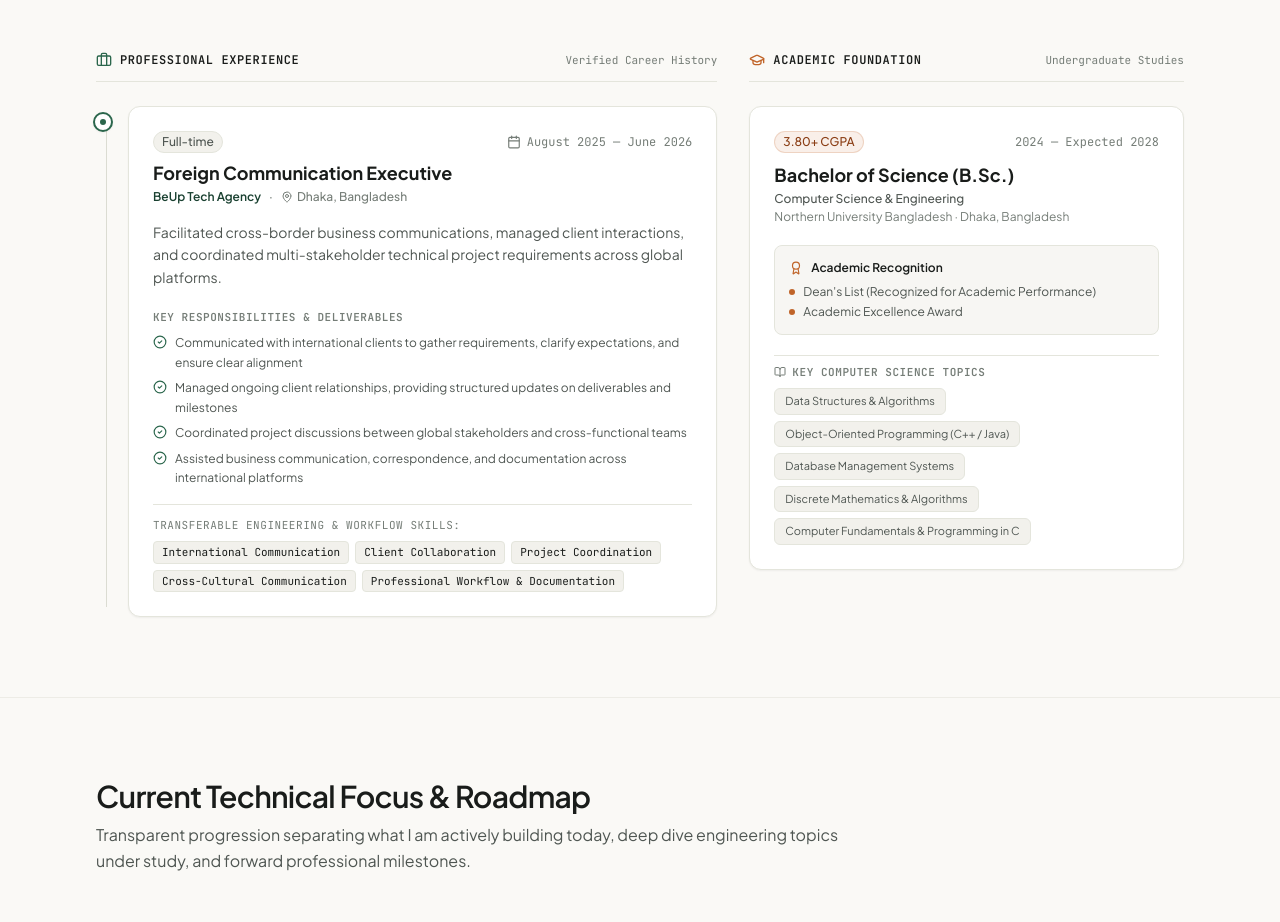
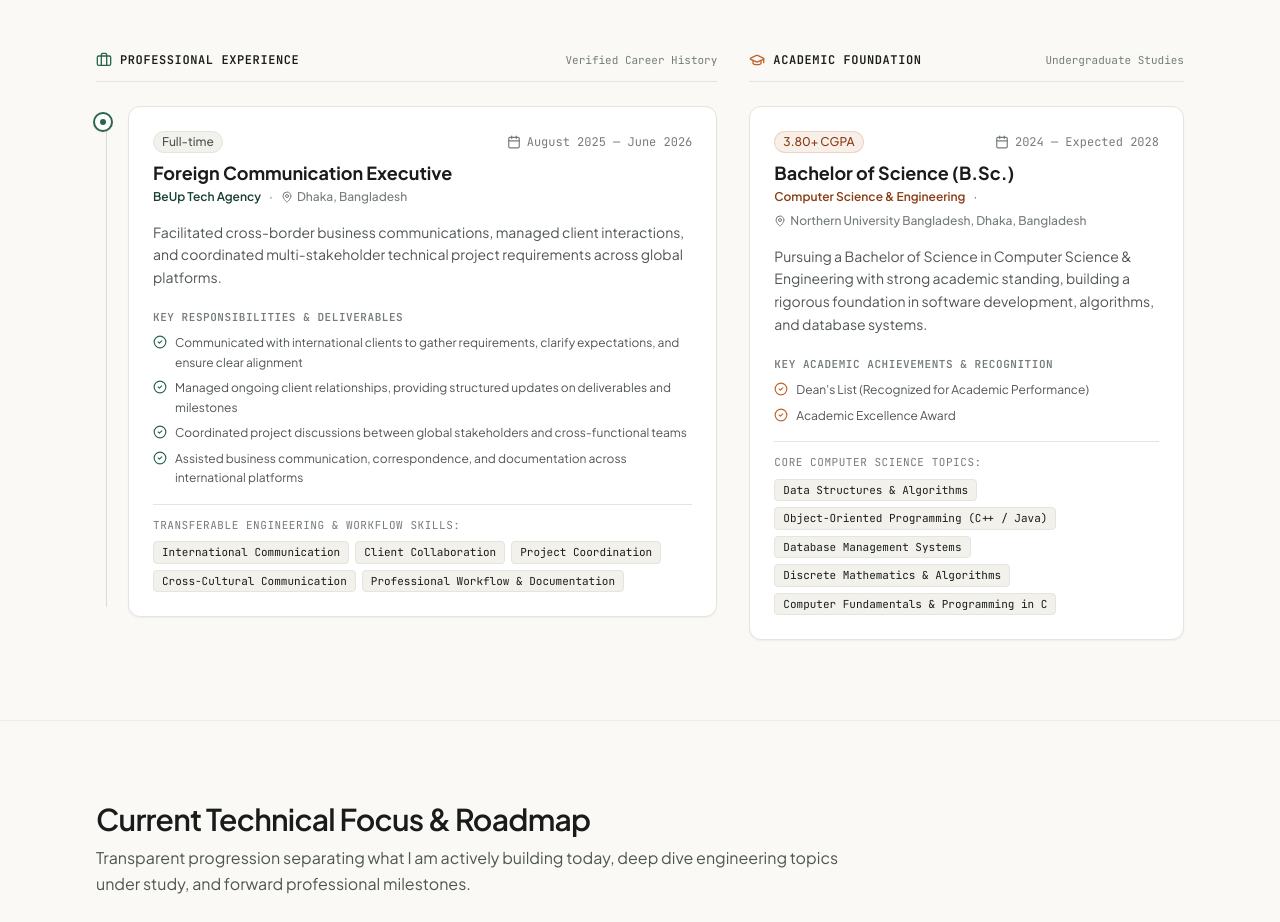
Before and after one commit to bakibillah227/md-bakibillah---portfolio, a React (Vite) app: page / in a window 1280 px wide. Shown: the part 3565-4487 px from the top of the page. Built offline with nearby package versions, Linux system fonts and the light colour scheme; no server answers.

Commit message:
Match academic card layout to professional card in Experience section

```diff
--- a/src/data/education.ts
+++ b/src/data/education.ts
@@ -12,6 +12,8 @@ export const educationData: Education[] = [
       expectedGraduation: '2028'
     },
     academicStanding: '3.80+ CGPA',
+    summary:
+      'Pursuing a Bachelor of Science in Computer Science & Engineering with strong academic standing, building a rigorous foundation in software development, algorithms, and database systems.',
     honors: [
       "Dean's List (Recognized for Academic Performance)",
       'Academic Excellence Award'
--- a/src/sections/Experience.tsx
+++ b/src/sections/Experience.tsx
@@ -4,9 +4,7 @@ import {
   GraduationCap,
   Calendar,
   MapPin,
-  CheckCircle2,
-  Award,
-  BookOpen
+  CheckCircle2
 } from 'lucide-react';
 import { experienceData } from '../data/experience';
 import { educationData } from '../data/education';
@@ -136,14 +134,16 @@ export const Experience: React.FC = () => {
             {educationData.map((edu) => (
               <Card
                 key={edu.id}
-                className="bg-surface-card border-border-subtle hover:border-border-strong hover:-translate-y-0.5 hover:shadow-2xs transition-all duration-200 space-y-5 p-5 sm:p-6 motion-reduce:transform-none group"
+                className="bg-surface-card border-border-subtle hover:border-border-strong hover:-translate-y-0.5 hover:shadow-2xs transition-all duration-200 p-5 sm:p-6 space-y-4 motion-reduce:transform-none group"
               >
+                {/* Header */}
                 <div>
-                  <div className="flex items-center justify-between gap-2 mb-2">
+                  <div className="flex flex-wrap items-center justify-between gap-2 mb-1.5">
                     <Badge variant="orange" size="sm">
                       {edu.academicStanding}
                     </Badge>
-                    <span className="text-xs font-mono text-text-tertiary">
+                    <span className="text-xs font-mono text-text-tertiary flex items-center gap-1.5">
+                      <Calendar className="w-3.5 h-3.5" />
                       {edu.period.startYear} — Expected {edu.period.expectedGraduation}
                     </span>
                   </div>
@@ -151,44 +151,52 @@ export const Experience: React.FC = () => {
                   <h4 className="text-base sm:text-lg font-bold text-text-primary group-hover:text-accent-orange transition-colors">
                     {edu.degree}
                   </h4>
-                  <div className="text-xs font-medium text-text-secondary mt-0.5">
-                    {edu.field}
-                  </div>
-                  <div className="text-xs text-text-tertiary mt-0.5">
-                    {edu.institution} · {edu.location}
+
+                  <div className="flex flex-wrap items-center gap-2 text-xs font-medium text-accent-orange-dark dark:text-accent-orange mt-0.5">
+                    <span className="font-semibold">{edu.field}</span>
+                    <span className="text-text-tertiary">·</span>
+                    <span className="text-text-tertiary flex items-center gap-1">
+                      <MapPin className="w-3 h-3" />
+                      {edu.institution}, {edu.location}
+                    </span>
                   </div>
                 </div>
 
-                {/* Academic Honors */}
+                {/* Summary */}
+                {edu.summary && (
+                  <p className="text-xs sm:text-sm text-text-secondary leading-relaxed font-normal">
+                    {edu.summary}
+                  </p>
+                )}
+
+                {/* Academic Recognition */}
                 {edu.honors && edu.honors.length > 0 && (
-                  <div className="p-3.5 rounded-lg bg-surface-secondary/60 border border-border-subtle space-y-2">
-                    <div className="flex items-center gap-2 text-xs font-semibold text-text-primary">
-                      <Award className="w-3.5 h-3.5 text-accent-orange" />
-                      <span>Academic Recognition</span>
-                    </div>
-                    <ul className="space-y-1 text-xs text-text-secondary">
+                  <div className="space-y-2 pt-1">
+                    <h5 className="text-[11px] font-mono font-semibold uppercase tracking-wider text-text-tertiary">
+                      Key Academic Achievements & Recognition
+                    </h5>
+                    <ul className="space-y-1.5 text-xs text-text-secondary">
                       {edu.honors.map((honor, idx) => (
-                        <li key={idx} className="flex items-center gap-2">
-                          <span className="w-1.5 h-1.5 rounded-full bg-accent-orange" />
-                          <span>{honor}</span>
+                        <li key={idx} className="flex items-start gap-2">
+                          <CheckCircle2 className="w-3.5 h-3.5 text-accent-orange shrink-0 mt-0.5" />
+                          <span className="leading-relaxed">{honor}</span>
                         </li>
                       ))}
                     </ul>
                   </div>
                 )}
 
-                {/* Relevant Coursework */}
+                {/* Core Computer Science Topics */}
                 {edu.relevantCoursework && (
-                  <div className="space-y-2 pt-2 border-t border-border-subtle">
-                    <div className="flex items-center gap-1.5 text-[11px] font-mono font-semibold uppercase tracking-wider text-text-tertiary">
-                      <BookOpen className="w-3 h-3" />
-                      <span>Key Computer Science Topics</span>
-                    </div>
+                  <div className="pt-3 border-t border-border-subtle">
+                    <span className="text-[11px] font-mono text-text-tertiary uppercase tracking-wider block mb-2">
+                      Core Computer Science Topics:
+                    </span>
                     <div className="flex flex-wrap gap-1.5">
                       {edu.relevantCoursework.map((course) => (
                         <span
                           key={course}
-                          className="text-[11px] px-2.5 py-1 rounded-md bg-surface-secondary text-text-secondary border border-border-subtle"
+                          className="text-[11px] font-mono px-2 py-0.5 rounded bg-surface-secondary text-text-primary border border-border-subtle"
                         >
                           {course}
                         </span>
--- a/src/types/index.ts
+++ b/src/types/index.ts
@@ -120,6 +120,7 @@ export interface Education {
     expectedGraduation: string;
   };
   academicStanding?: string;
+  summary?: string;
   relevantCoursework?: string[];
   honors?: string[];
 }
```
